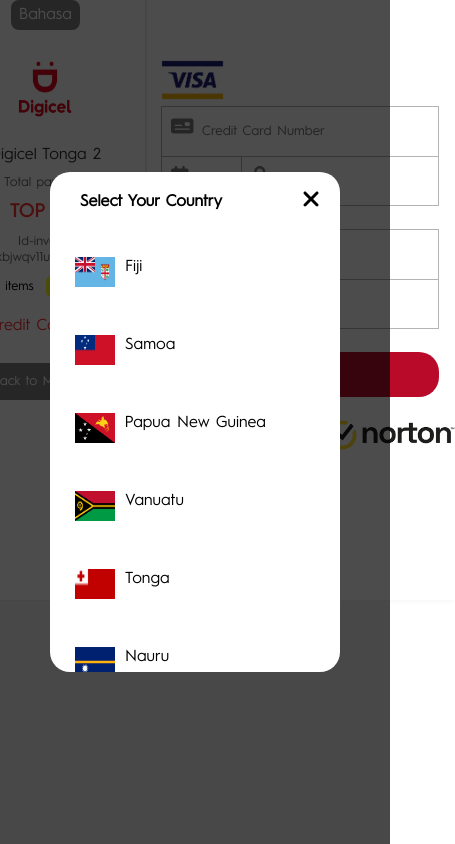
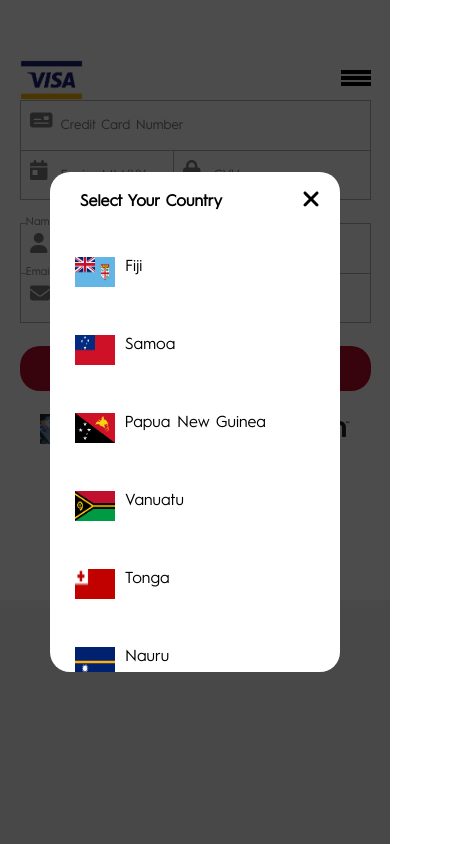
Before and after one commit to SinghalRish/Digicel, an Angular app: page /tonga in a window 390 px wide. Shown: the whole page, 455 px wide, since content can reach past the window. Built offline with nearby package versions, Linux system fonts and the light colour scheme.

Commit message:
made tonga-page responsive

```diff
--- a/src/app/pages/quickpay/quickpay.component.css
+++ b/src/app/pages/quickpay/quickpay.component.css
@@ -29,6 +29,7 @@
   display: flex;
   justify-content: center;
   align-items: center;
+  margin-right: 10px;
 }
 
 .card {
--- a/src/app/pages/tonga/tonga.component.css
+++ b/src/app/pages/tonga/tonga.component.css
@@ -14,7 +14,8 @@
   box-shadow: 0px 1px 5px whitesmoke;
   margin-bottom: 40px;
 }
-.sidebar {
+.sidebar,
+.sidebar-phone {
   max-width: 300px;
   display: flex;
   align-items: center;
@@ -124,12 +125,15 @@
 }
 
 .card-details {
+  position: relative;
   display: flex;
   flex-direction: column;
   gap: 23px;
   padding-top: 60px;
   width: 100%;
+
   .icon {
+    pointer-events: none;
     font-size: 20px;
     opacity: 0.5;
   }
@@ -143,6 +147,21 @@
 }
 
 .cardlogo {
+  display: flex;
+  justify-content: space-between;
+
+  .menu {
+    display: none;
+    z-index: 100;
+    flex-direction: column;
+    gap: 2px;
+    .top-line,
+    .middle-line,
+    .last-line {
+      width: 30px;
+      border: 2px solid black;
+    }
+  }
   img {
     width: auto;
     height: 40px;
@@ -266,3 +285,33 @@
     color: white;
   }
 }
+.sidebar-wrapper {
+  display: none;
+  /* display: flex; */
+  justify-content: flex-end;
+  position: absolute;
+  z-index: 99;
+  background-color: rgba(0, 0, 0, 0.329);
+  width: 100%;
+  height: 100%;
+}
+.sidebar-phone {
+  background-color: #f4f4f4;
+  width: 70%;
+}
+
+@media (max-width: 768px) {
+  .sidebar {
+    display: none;
+  }
+
+  .sidebar-wrapper {
+    display: flex;
+  }
+
+  .menu {
+    padding-top: 10px;
+    cursor: pointer;
+    display: flex !important;
+  }
+}
--- a/src/app/pages/tonga/tonga.component.html
+++ b/src/app/pages/tonga/tonga.component.html
@@ -24,8 +24,40 @@
       </div>
     </div>
     <div class="card-details">
+      <div class="sidebar-wrapper" *ngIf="issidebar">
+        <div class="sidebar-phone">
+          <div class="top"><p>Bahasa</p></div>
+          <div class="middle">
+            <div class="logo"><img src="digicel.png" alt="" /></div>
+            <div class="tittle"><p>Digicel Tonga 2</p></div>
+            <div class="small-tittle"><p>Total payment</p></div>
+            <h3>TOP 1.00</h3>
+            <div class="small-tittle">
+              <p>Id-invoice<br />jkbjwqv11u8218dklc</p>
+            </div>
+            <div class="wrapper">
+              <p>1 items</p>
+              <div class="button"><button>View</button></div>
+            </div>
+            <div class="credit">
+              <fa-icon [icon]="money" class="icon"></fa-icon>
+              <p>Credit Card</p>
+            </div>
+          </div>
+          <div class="last">
+            <button (click)="toggle()">Back to Merchant</button>
+          </div>
+        </div>
+      </div>
       <div class="card-number">
-        <div class="cardlogo"><img src="visa.png" alt="" /></div>
+        <div class="cardlogo">
+          <img src="visa.png" alt="" />
+          <div class="menu" (click)="opensidebar()">
+            <div class="top-line"></div>
+            <div class="middle-line"></div>
+            <div class="last-line"></div>
+          </div>
+        </div>
         <div class="input">
           <span> <fa-icon [icon]="money" class="icon"></fa-icon> </span>
           <input type="text" placeholder="Credit Card Number" />
--- a/src/app/pages/tonga/tonga.component.ts
+++ b/src/app/pages/tonga/tonga.component.ts
@@ -7,14 +7,16 @@
   faUser,
   faEnvelope,
   faPhone,
+  faL,
 } from '@fortawesome/free-solid-svg-icons';
 import { LayoutService } from '../../services/layout.service';
 import { Router } from '@angular/router';
 import { PaymentoverlayService } from '../../services/paymentoverlay.service';
+import { NgClass, NgIf, NgStyle } from '@angular/common';
 
 @Component({
   selector: 'app-tonga',
-  imports: [FontAwesomeModule],
+  imports: [FontAwesomeModule, NgIf],
   templateUrl: './tonga.component.html',
   styleUrl: './tonga.component.css',
 })
@@ -30,6 +32,7 @@
   user = faUser;
   email = faEnvelope;
   phone = faPhone;
+  issidebar = false;
   toggle() {
     this.layou.show();
     this.route.navigate(['/quickpay']);
@@ -37,4 +40,11 @@
   pay() {
     this.payment.show();
   }
+  opensidebar() {
+    if (this.issidebar == false) {
+      this.issidebar = true;
+    } else {
+      this.issidebar = false;
+    }
+  }
 }
```
